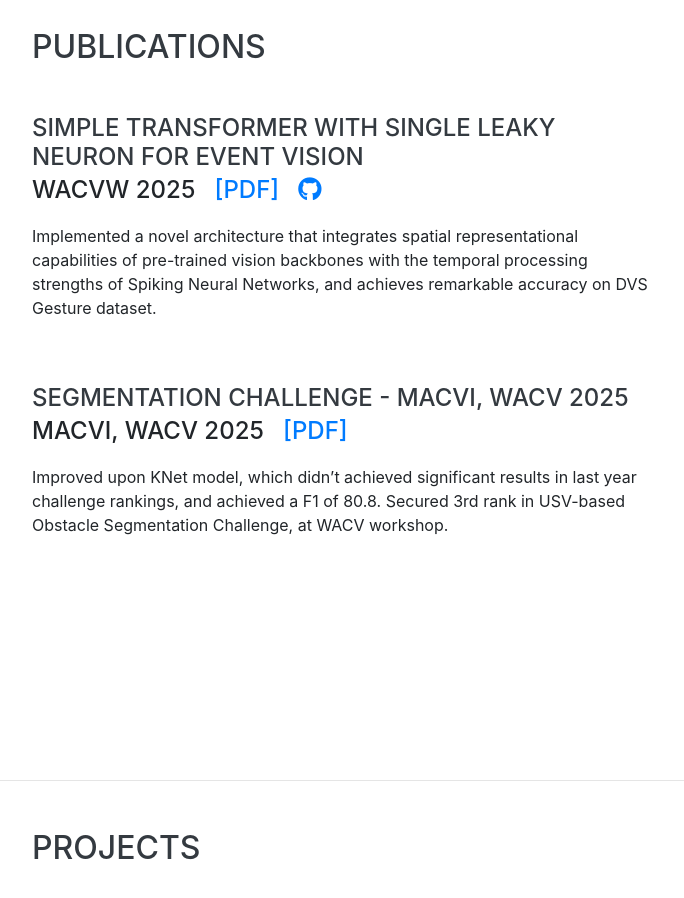
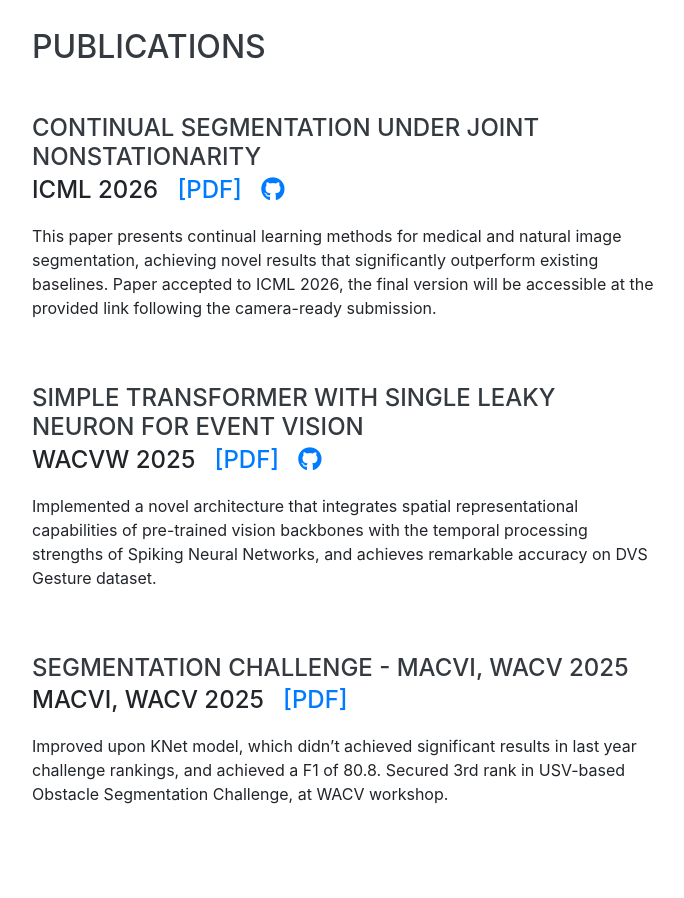
Before and after one commit to himanshu9084/himanshu9084.github.io, a website with bundled scripts: page index.html in a window 1280 px wide. Shown: the part 821-1719 px from the top of the page, without its empty margins (288-972 px from the left). Built offline with nearby package versions, Linux system fonts and the light colour scheme; a web font is replaced by a local one.

Commit message:
Add publication entry for ICML 2026
Added a new publication entry for 'Continual Segmentation under Joint Nonstationarity' with details and links.

```diff
--- a/index.html
+++ b/index.html
@@ -103,6 +103,35 @@
     <section class="resume-section p-3 p-lg-5 d-flex justify-content-center" id="experience">
       <div class="w-100">
         <h2 class="mb-5">Publications</h2>
+
+        <div class="resume-item d-flex flex-column flex-md-row justify-content-between mb-5">
+          <div class="resume-content">
+            <h4 class="mb-0">Continual Segmentation under Joint Nonstationarity</h4>
+            <div class="subheading mb-3">
+              ICML 2026 &nbsp;
+              <a href="" target="_blank">
+                [PDF]
+              </a>
+              &nbsp;
+              <a href=""
+                target="_blank">
+                  <i class="fab fa-github"></i>
+              </a>
+          </div>
+            <p>This paper presents continual learning methods for medical and natural image segmentation, achieving novel results that significantly
+              outperform existing baselines. Paper accepted to ICML 2026, the final version will be accessible at the provided link following the
+              camera-ready submission.
+			      </p>
+
+          </div>
+          <div class="resume-date text-md-right">
+            <span class="text-primary"></span>
+          </div>
+        </div>
+
+
+
+
         <div class="resume-item d-flex flex-column flex-md-row justify-content-between mb-5">
           <div class="resume-content">
             <h4 class="mb-0">Simple Transformer with Single Leaky Neuron for Event Vision</h4>
```
